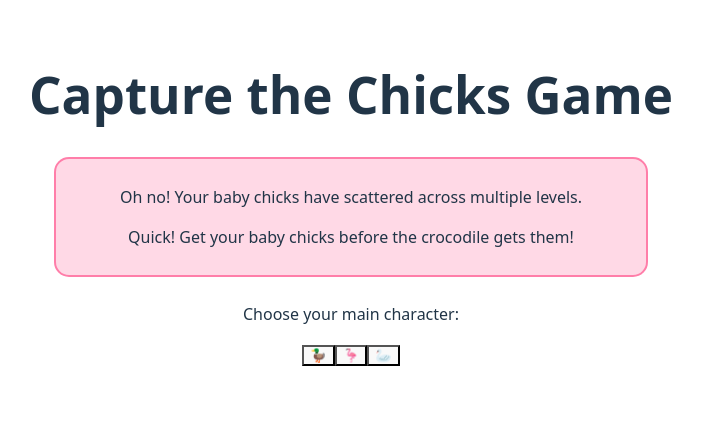
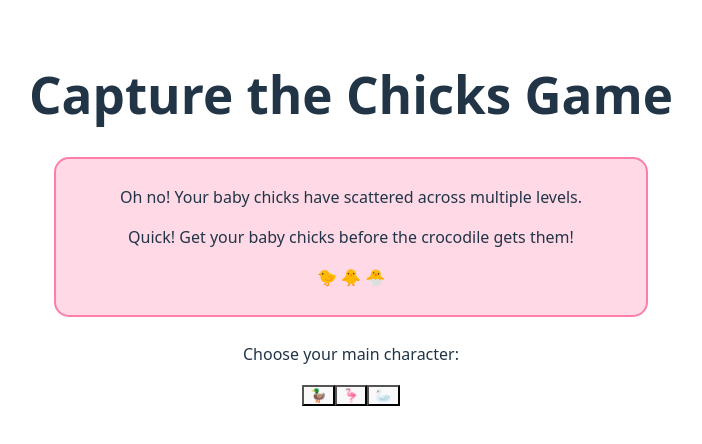
Before and after one commit to darithedev/techtonica-assignments, a React (Vite) app in the folder react-game/cozy-game/: page / in a window 1280 px wide. Shown: the top 444 px of the page, without its empty margins (289-991 px from the left). Built offline with nearby package versions, Linux system fonts and the light colour scheme.

Commit message:
Add baby chicks emojis to intro

```diff
--- a/react-game/cozy-game/src/App.jsx
+++ b/react-game/cozy-game/src/App.jsx
@@ -15,6 +15,7 @@ function App() {
         <div className='intro-message'>
           <p>Oh no! Your baby chicks have scattered across multiple levels.</p>
           <p>Quick! Get your baby chicks before the crocodile gets them!</p>
+          <p>🐤    🐥    🐣</p>
         </div>
       )}
       {!character ? (
```
